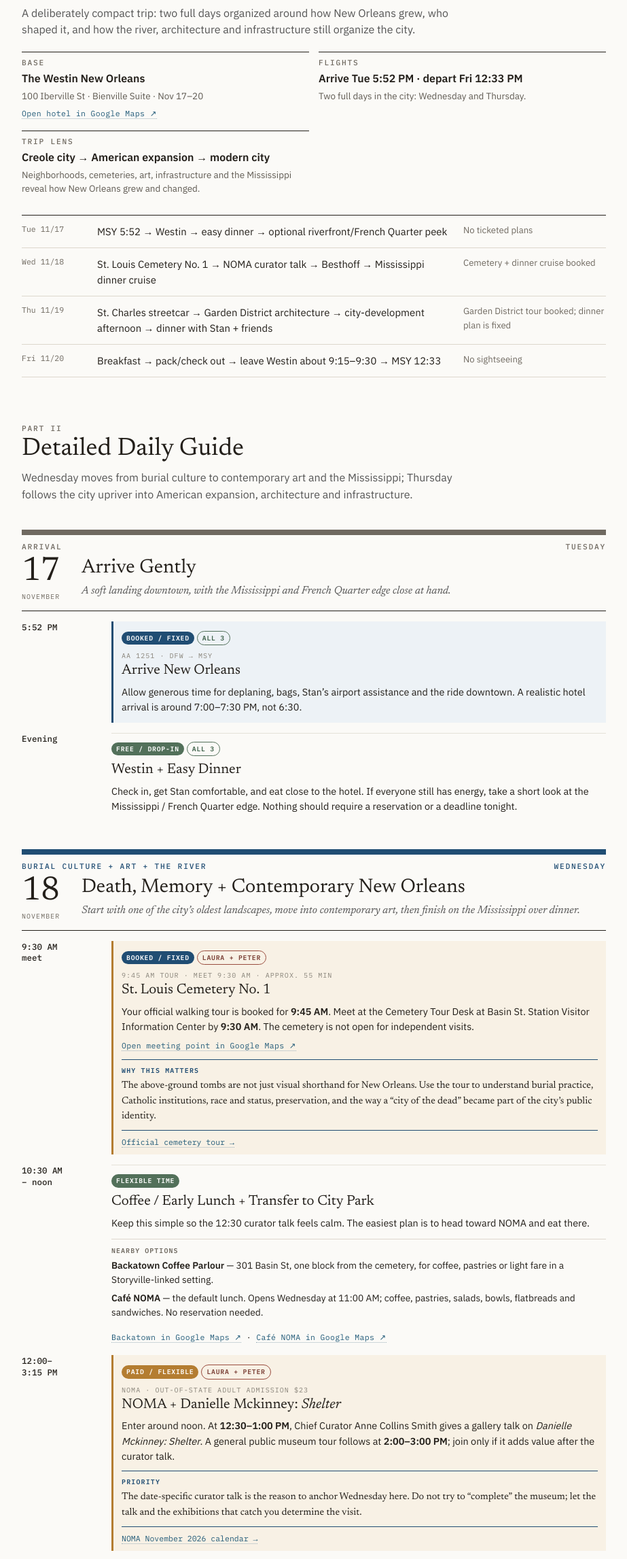
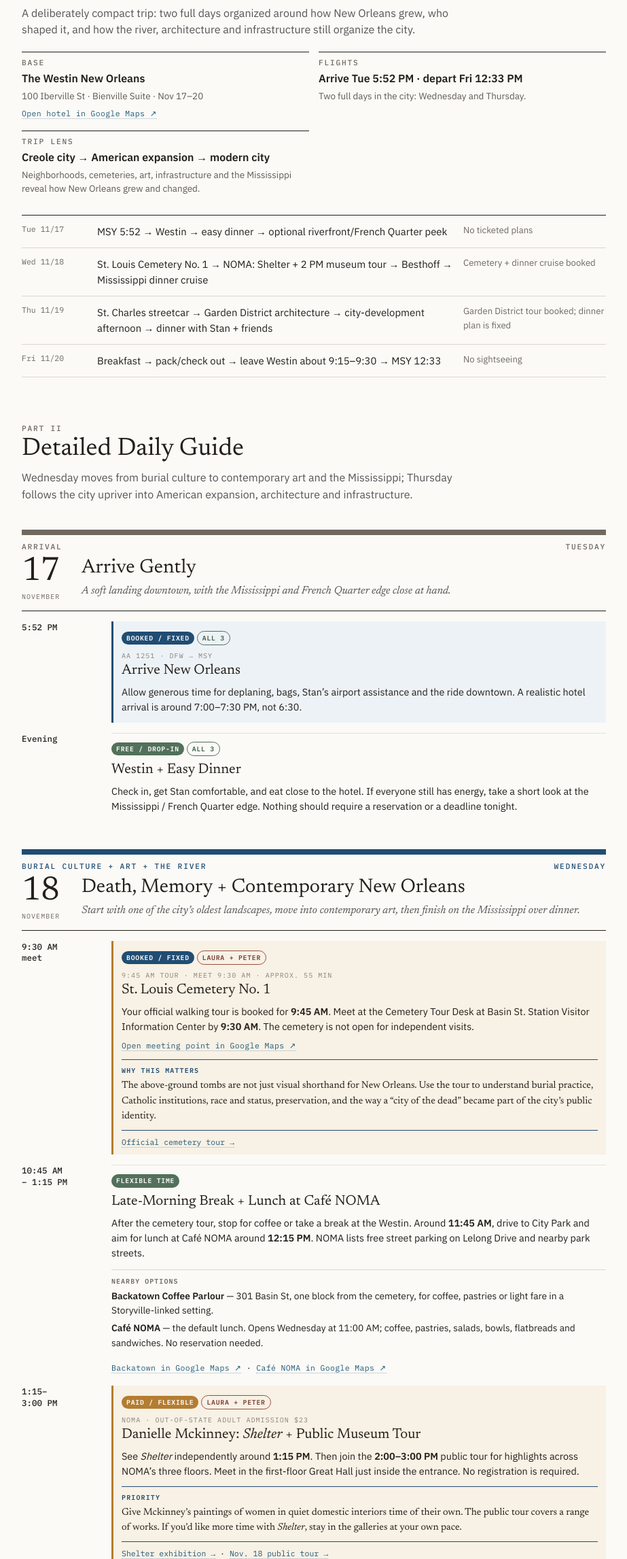
Before and after one commit to baurabinda/New-Orleans-2026, a plain HTML site: page index.html in a window 1280 px wide. Shown: the part 507-2800 px from the top of the page at 68% size, without its empty margins (178-1101 px from the left). Drawn offline with Linux system fonts and the light colour scheme.

Commit message:
Update Wednesday NOMA itinerary and City Park parking

```diff
--- a/index.html
+++ b/index.html
@@ -193,7 +193,7 @@ footer{border-top:1px solid var(--line);padding:24px 0 40px;color:#777;font:.68r
     </a>
     <a class="glance-row" href="#wednesday">
       <div class="glance-date">Wed 11/18</div>
-      <div class="glance-plan">St. Louis Cemetery No. 1 → NOMA curator talk → Besthoff → Mississippi dinner cruise</div>
+      <div class="glance-plan">St. Louis Cemetery No. 1 → NOMA: Shelter + 2 PM museum tour → Besthoff → Mississippi dinner cruise</div>
       <div class="glance-status">Cemetery + dinner cruise booked</div>
     </a>
     <a class="glance-row" href="#thursday">
@@ -271,11 +271,11 @@ footer{border-top:1px solid var(--line);padding:24px 0 40px;color:#777;font:.68r
 </div>
 
 <div class="block">
-  <div class="time">10:30 AM<br/>– noon</div>
+  <div class="time">10:45 AM<br/>– 1:15 PM</div>
   <div class="block-body">
     <div class="badges"><span class="pill free">Flexible time</span></div>
-    <div class="block-title">Coffee / Early Lunch + Transfer to City Park</div>
-    <p>Keep this simple so the 12:30 curator talk feels calm. The easiest plan is to head toward NOMA and eat there.</p>
+    <div class="block-title">Late-Morning Break + Lunch at Café NOMA</div>
+    <p>After the cemetery tour, stop for coffee or take a break at the Westin. Around <strong>11:45 AM</strong>, drive to City Park and aim for lunch at Café NOMA around <strong>12:15 PM</strong>. NOMA lists free street parking on Lelong Drive and nearby park streets.</p>
     <div class="foodnote"><div class="label">Nearby options</div>
       <p><strong>Backatown Coffee Parlour</strong> — 301 Basin St, one block from the cemetery, for coffee, pastries or light fare in a Storyville-linked setting.</p>
       <p><strong>Café NOMA</strong> — the default lunch. Opens Wednesday at 11:00 AM; coffee, pastries, salads, bowls, flatbreads and sandwiches. No reservation needed.</p>
@@ -285,29 +285,29 @@ footer{border-top:1px solid var(--line);padding:24px 0 40px;color:#777;font:.68r
 </div>
 
 <div class="block">
-  <div class="time">12:00–<br/>3:15 PM</div>
+  <div class="time">1:15–<br/>3:00 PM</div>
   <div class="block-body choice">
     <div class="badges"><span class="pill paid">Paid / flexible</span><span class="pill party lp">Laura + Peter</span></div>
     <div class="block-label">NOMA · out-of-state adult admission $23</div>
-    <div class="block-title">NOMA + Danielle Mckinney: <em>Shelter</em></div>
-    <p>Enter around noon. At <strong>12:30–1:00 PM</strong>, Chief Curator Anne Collins Smith gives a gallery talk on <em>Danielle Mckinney: Shelter</em>. A general public museum tour follows at <strong>2:00–3:00 PM</strong>; join only if it adds value after the curator talk.</p>
+    <div class="block-title">Danielle Mckinney: <em>Shelter</em> + Public Museum Tour</div>
+    <p>See <em>Shelter</em> independently around <strong>1:15 PM</strong>. Then join the <strong>2:00–3:00 PM</strong> public tour for highlights across NOMA’s three floors. Meet in the first-floor Great Hall just inside the entrance. No registration is required.</p>
     <div class="callout">
       <div class="label">Priority</div>
-      <p class="serif">The date-specific curator talk is the reason to anchor Wednesday here. Do not try to “complete” the museum; let the talk and the exhibitions that catch you determine the visit.</p>
+      <p class="serif">Give Mckinney’s paintings of women in quiet domestic interiors time of their own. The public tour covers a range of works. If you’d like more time with <em>Shelter</em>, stay in the galleries at your own pace.</p>
     </div>
-    <div class="source"><a href="https://noma.org/events/month/2026-11/" target="_blank" rel="noopener">NOMA November 2026 calendar →</a></div>
+    <div class="source"><a href="https://noma.org/exhibitions/danielle-mckinney-shelter/" target="_blank" rel="noopener">Shelter exhibition →</a> · <a href="https://noma.org/event/public-tours-of-the-museum-every-wednesday/2026-11-18/" target="_blank" rel="noopener">Nov. 18 public tour →</a></div>
   </div>
 </div>
 
 <div class="block">
-  <div class="time">Approx.<br/>3:15–4:15</div>
+  <div class="time">3:10–<br/>3:55 PM</div>
   <div class="block-body">
     <div class="badges"><span class="pill free">Free / drop-in</span><span class="pill party lp">Laura + Peter</span></div>
     <div class="block-title">Besthoff Sculpture Garden</div>
-    <p>Finish outside among nearly 100 works in the 12-acre garden. This is intentionally unstructured: art, live oaks, lagoon and landscape rather than another guided program.</p>
+    <p>Take a short, optional walk among the sculptures, live oaks and lagoons. Pick a few works and leave time to enjoy the landscape.</p>
     <div class="callout know">
       <div class="label">Good to know</div>
-      <p>The sculpture garden is free and open to the public seven days a week. Leave by roughly 4:15 if you want enough reset time before an evening plan.</p>
+      <p>The garden is free and closes at 5:00 PM in November. Aim to leave City Park by <strong>4:00 PM</strong> and allow time to park back at the Westin before resting and changing.</p>
     </div>
     <div class="source"><a href="https://noma.org/besthoff-sculpture-garden-anniversary/" target="_blank" rel="noopener">Besthoff Sculpture Garden →</a></div>
   </div>
@@ -319,7 +319,7 @@ footer{border-top:1px solid var(--line);padding:24px 0 40px;color:#777;font:.68r
     <div class="badges"><span class="pill booked">Booked / fixed</span><span class="pill party lp">Laura + Peter</span></div>
     <div class="block-label">1st dinner seating 6:00–7:15 PM · cruise 7:00–9:00 PM</div>
     <div class="block-title">Steamboat NATCHEZ Dinner Jazz Cruise</div>
-    <p>This is the Wednesday evening plan for Laura + Peter. Return from City Park with enough time to rest and change before heading to <strong>400 Toulouse Street</strong>. Boarding begins at 6:00 PM. The first dinner seating is 6:00–7:15 PM, with the cruise running 7:00–9:00 PM. Treat the buffet as part of the riverboat experience rather than as one of the trip’s destination restaurants.</p>
+    <p>This is the Wednesday evening plan for Laura + Peter. After a break at the Westin, aim to reach the wharf at <strong>400 Toulouse Street</strong> around <strong>5:45 PM</strong>. Boarding begins at 6:00 PM. The first dinner seating is 6:00–7:15 PM, with the cruise running 7:00–9:00 PM. Treat the buffet as part of the riverboat experience rather than as one of the trip’s destination restaurants.</p>
     <div class="maplink"><a href="https://www.google.com/maps/search/?api=1&query=400+Toulouse+Street%2C+New+Orleans%2C+LA+70130" target="_blank" rel="noopener">Open cruise departure in Google Maps ↗</a></div>
     <div class="callout">
       <div class="label">Why it belongs</div>
@@ -551,9 +551,9 @@ footer{border-top:1px solid var(--line);padding:24px 0 40px;color:#777;font:.68r
     </div>
     <div class="res" style="--accent:#b47d31">
       <div class="res-date">Wed Nov 18</div>
-      <div class="res-what">NOMA curator talk</div>
-      <div class="res-detail">12:30–1:00 PM · Danielle Mckinney: Shelter</div>
-      <div class="res-conf">Museum admission: paid / flexible</div>
+      <div class="res-what">NOMA Public Museum Tour</div>
+      <div class="res-detail">2:00–3:00 PM · First-floor Great Hall</div>
+      <div class="res-conf">No registration · Museum admission: paid / flexible</div>
     </div>
     <div class="res" style="--accent:#204d73">
       <div class="res-date">Thu Nov 19</div>
```
